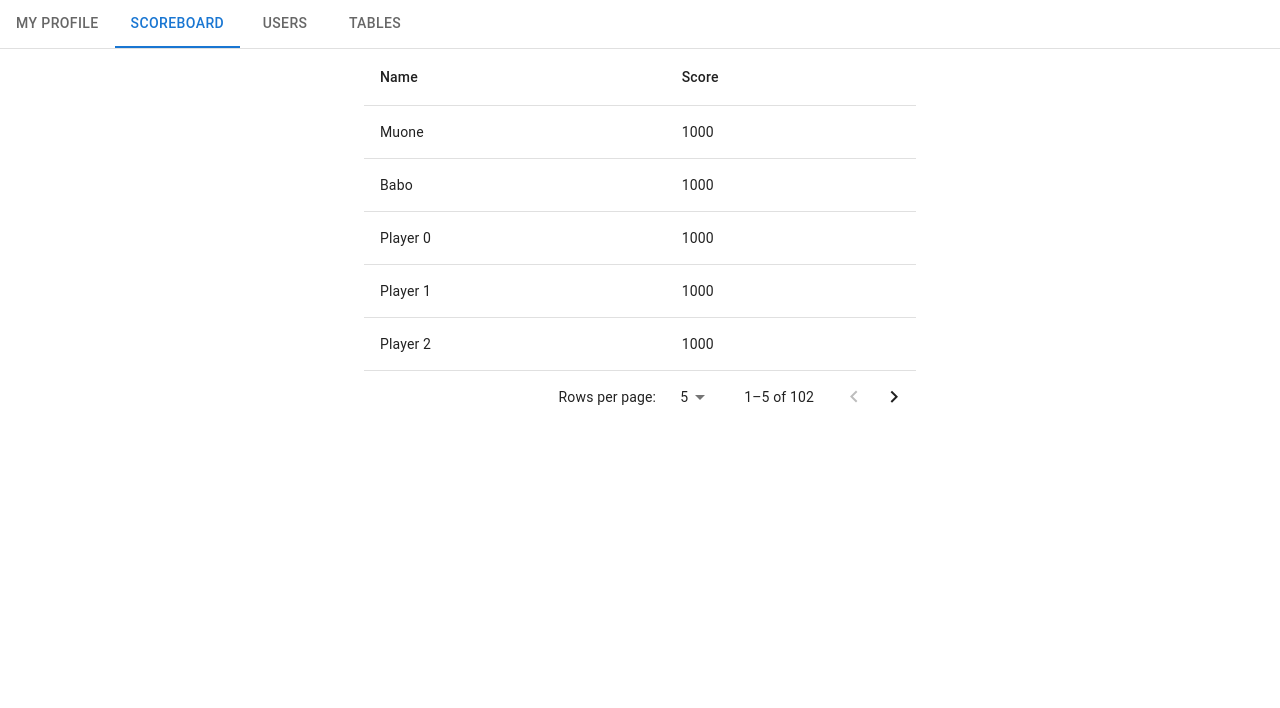
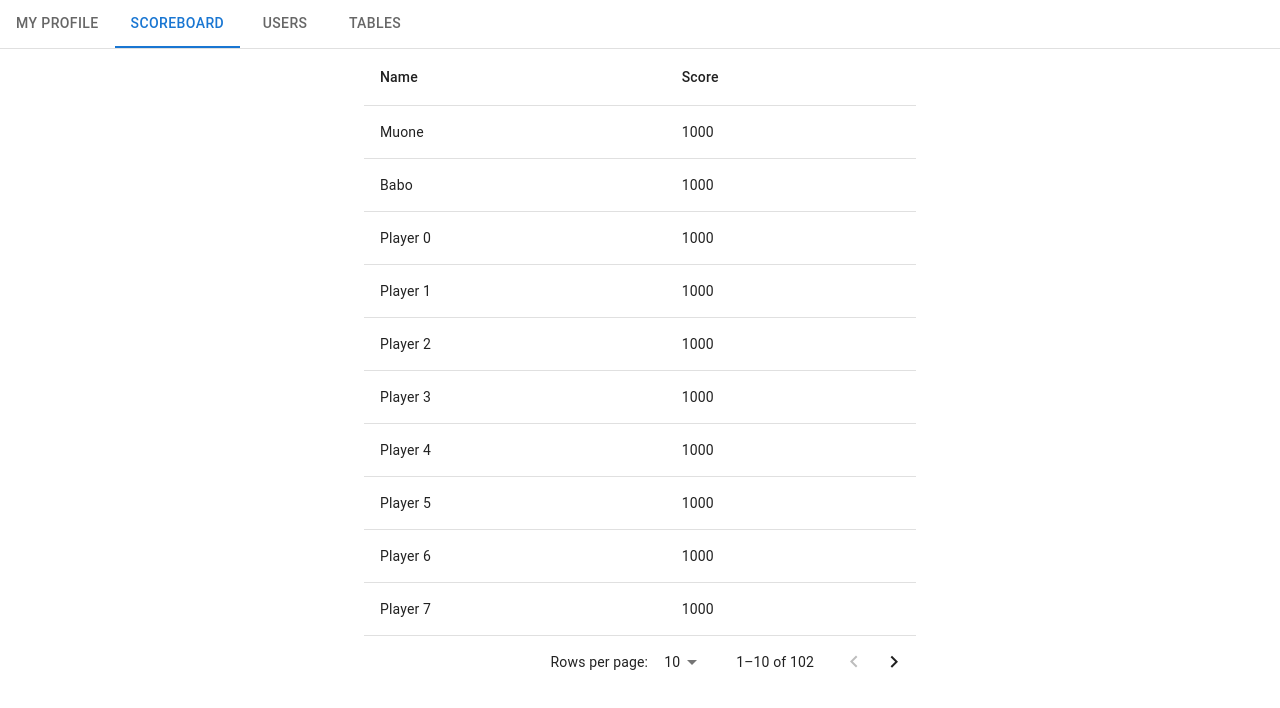
Before and after one commit to michaeljang94/muzino, a React (Create React App) app: page /scoreboard in a window 1280 px wide. Both pictures are taken after a click on the tab "SCOREBOARD". Shown: the top 708 px of the page. Built offline with nearby package versions, Linux system fonts and the light colour scheme.

Commit message:
Set default table size to 10

```diff
--- a/src/components/PaginationTable.tsx
+++ b/src/components/PaginationTable.tsx
@@ -23,7 +23,7 @@ export interface Player {
 
 export const PaginationTable: React.FC<PaginationTableProps> = ({ tableHeaders, tableData }) => {
   const [page, setPage] = React.useState(0);
-  const [rowsPerPage, setRowsPerPage] = React.useState(5);
+  const [rowsPerPage, setRowsPerPage] = React.useState(10);
 
   const handleChangePage = (event: unknown, newPage: number) => {
     setPage(newPage);
```
